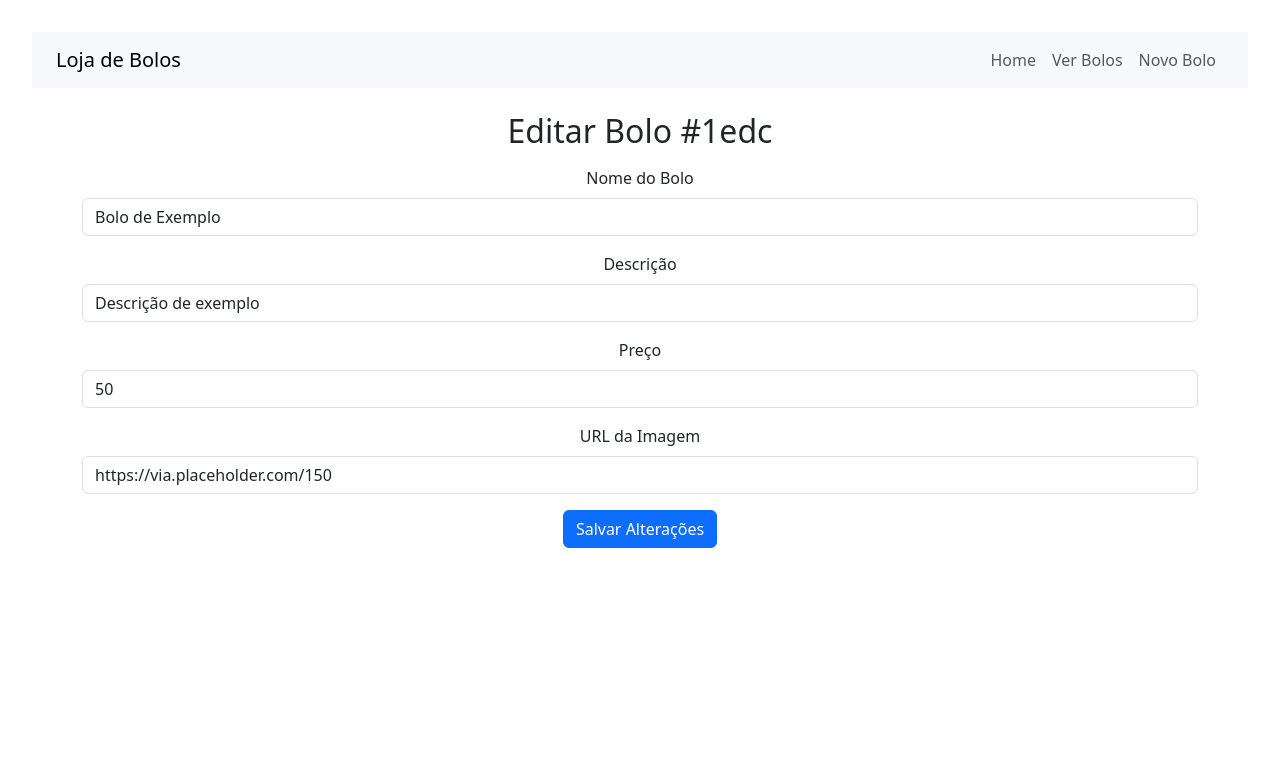
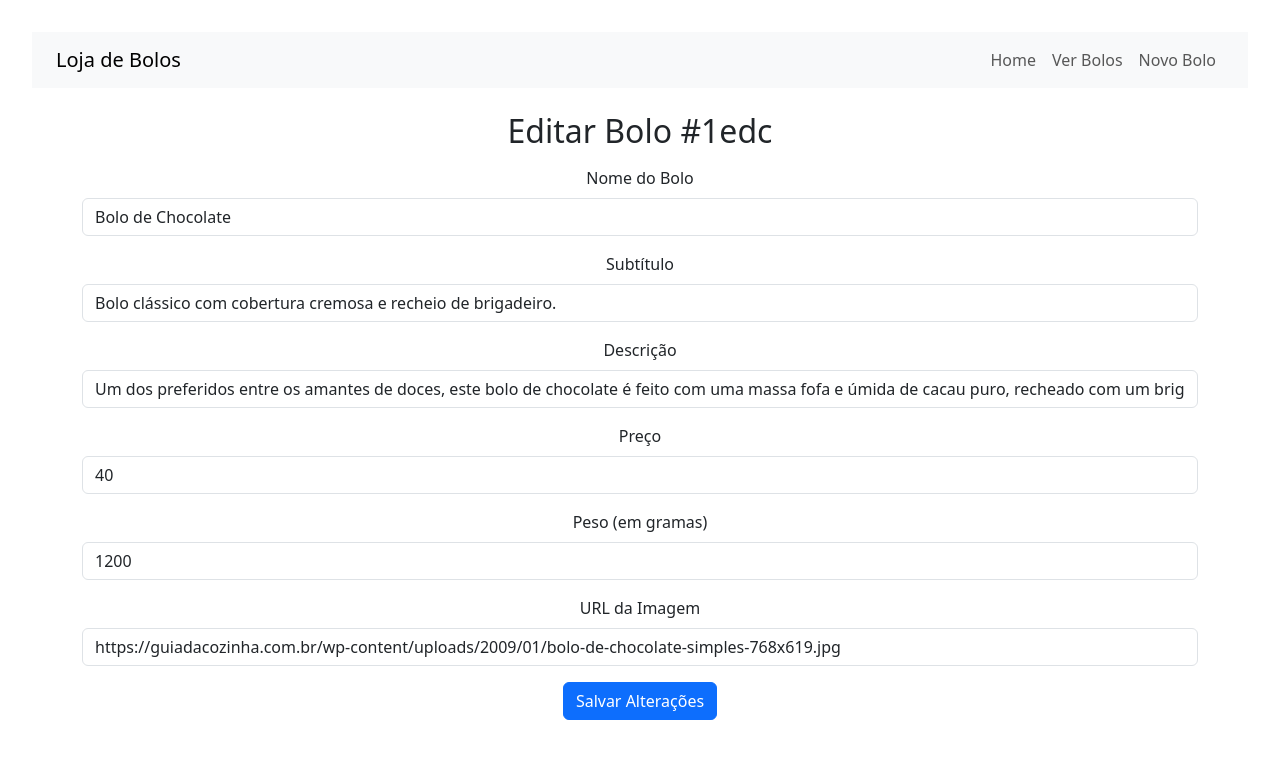
Before and after one commit to s-f22/loja-de-bolos, a React (Vite) app: page /cakes/1edc/edit in a window 1280 px wide. Shown: the top 758 px of the page. Built offline with nearby package versions, Linux system fonts and the light colour scheme; data requests are answered from the project's data file.

Commit message:
pagina de edicao

```diff
--- a/data/db.json
+++ b/data/db.json
@@ -10,13 +10,13 @@
       "image": "https://guiadacozinha.com.br/wp-content/uploads/2009/01/bolo-de-chocolate-simples-768x619.jpg"
     },
     {
-      "id": "2jaw",
       "name": "Bolo de Morango",
       "subtitle": "Morangos frescos com chantilly leve e delicado.",
       "description": "Esse bolo combina uma massa macia de baunilha com camadas generosas de chantilly fresco e morangos naturais cortados. Cada pedaço é refrescante, levemente doce e perfeito para dias mais quentes ou ocasiões que pedem suavidade.",
-      "price": 45,
-      "weight": 1300,
-      "image": "https://tudobolos.com.br/wp-content/uploads/2024/09/irresistivel-bolo-de-morango-com-chantilly.webp"
+      "price": 47.99,
+      "weight": 1500,
+      "image": "https://tudobolos.com.br/wp-content/uploads/2024/09/irresistivel-bolo-de-morango-com-chantilly.webp",
+      "id": "2jaw"
     },
     {
       "id": "3rgt",
--- a/src/pages/EditCake.tsx
+++ b/src/pages/EditCake.tsx
@@ -1,34 +1,166 @@
+import { useEffect, useState } from "react";
+import { useNavigate, useParams } from "react-router-dom";
 import { Header } from "../components/Header";
-import { useParams } from "react-router-dom";
+import axios from "axios";
+import { Button, Modal, Spinner } from "react-bootstrap";
+import type { Cake } from "../types/Cake";
 
 export const EditCake = () => {
-  const { id } = useParams();
+  const { id } = useParams<{ id: string }>();
+  const navigate = useNavigate();
+
+  const [name, setName] = useState("");
+  const [description, setDescription] = useState("");
+  const [subtitle, setSubtitle] = useState("");
+  const [price, setPrice] = useState<number | undefined>();
+  const [image, setImage] = useState("");
+  const [weight, setWeight] = useState<number | undefined>();
+  const [showModal, setShowModal] = useState(false);
+  const [loading, setLoading] = useState(true);
+
+  const handleCloseModal = () => {
+    setShowModal(false);
+    navigate("/cakes");
+  };
+
+  const handleShowModal = () => setShowModal(true);
+
+  useEffect(() => {
+    const fetchCake = async () => {
+      try {
+        const response = await axios.get(`http://localhost:3001/cakes/${id}`);
+        const cake = response.data;
+        setName(cake.name);
+        setSubtitle(cake.subtitle)
+        setDescription(cake.description);
+        setPrice(cake.price);
+        setWeight(cake.weight);
+        setImage(cake.image);
+      } catch (error) {
+        console.error("Erro ao carregar bolo:", error);
+      } finally {
+        setLoading(false);
+      }
+    };
+
+    fetchCake();
+  }, [id]);
+
+  const handleSubmit = async (e: React.FormEvent) => {
+    e.preventDefault();
+
+    if (!name || !subtitle || !description || !price || !weight || !image) {
+      alert("Preencha todos os campos!");
+      return;
+    }
+
+    const updatedCake: Cake = { id: undefined, name, subtitle, description, price, weight, image };
+
+    try {
+      const response = await axios.put(`http://localhost:3001/cakes/${id}`, updatedCake);
+      if (response.status === 200) {
+        handleShowModal();
+      }
+    } catch (error) {
+      console.error("Erro ao atualizar bolo:", error);
+    }
+  };
+
+  if (loading) {
+    return (
+      <>
+        <Header />
+        <div className="container mt-4 text-center">
+          <Spinner animation="border" />
+          <p className="mt-2">Carregando bolo...</p>
+        </div>
+      </>
+    );
+  }
 
   return (
     <>
       <Header />
       <div className="container mt-4">
         <h2>Editar Bolo #{id}</h2>
-        <form className="mt-3">
+        <form className="mt-3" onSubmit={handleSubmit}>
           <div className="mb-3">
             <label className="form-label">Nome do Bolo</label>
-            <input type="text" className="form-control" defaultValue="Bolo de Exemplo" />
+            <input
+              type="text"
+              className="form-control"
+              value={name}
+              onChange={(e) => setName(e.target.value)}
+              required
+            />
+          </div>
+          <div className="mb-3">
+            <label className="form-label">Subtítulo</label>
+            <input
+              type="text"
+              className="form-control"
+              value={subtitle}
+              onChange={(e) => setSubtitle(e.target.value)}
+              required
+            />
           </div>
           <div className="mb-3">
             <label className="form-label">Descrição</label>
-            <input type="text" className="form-control" defaultValue="Descrição de exemplo" />
+            <input
+              type="text"
+              className="form-control"
+              value={description}
+              onChange={(e) => setDescription(e.target.value)}
+              required
+            />
           </div>
           <div className="mb-3">
             <label className="form-label">Preço</label>
-            <input type="number" className="form-control" defaultValue={50.0} />
+            <input
+              type="number"
+              className="form-control"
+              value={price ?? ""}
+              onChange={(e) => setPrice(Number(e.target.value))}
+              required
+            />
+          </div>
+          <div className="mb-3">
+            <label className="form-label">Peso (em gramas)</label>
+            <input
+              type="number"
+              className="form-control"
+              value={weight ?? 0}
+              onChange={(e) => setWeight(Number(e.target.value))}
+              required
+            />
           </div>
           <div className="mb-3">
             <label className="form-label">URL da Imagem</label>
-            <input type="url" className="form-control" defaultValue="https://via.placeholder.com/150" />
+            <input
+              type="url"
+              className="form-control"
+              value={image}
+              onChange={(e) => setImage(e.target.value)}
+              required
+            />
           </div>
-          <button type="submit" className="btn btn-primary">Salvar Alterações</button>
+          <button type="submit" className="btn btn-primary">
+            Salvar Alterações
+          </button>
         </form>
       </div>
+
+      <Modal show={showModal} onHide={handleCloseModal}>
+        <Modal.Header closeButton>
+          <Modal.Title>Alterações Salvas</Modal.Title>
+        </Modal.Header>
+        <Modal.Body>Bolo atualizado com sucesso!</Modal.Body>
+        <Modal.Footer>
+          <Button variant="secondary" onClick={handleCloseModal}>
+            Fechar
+          </Button>
+        </Modal.Footer>
+      </Modal>
     </>
   );
 };
```
